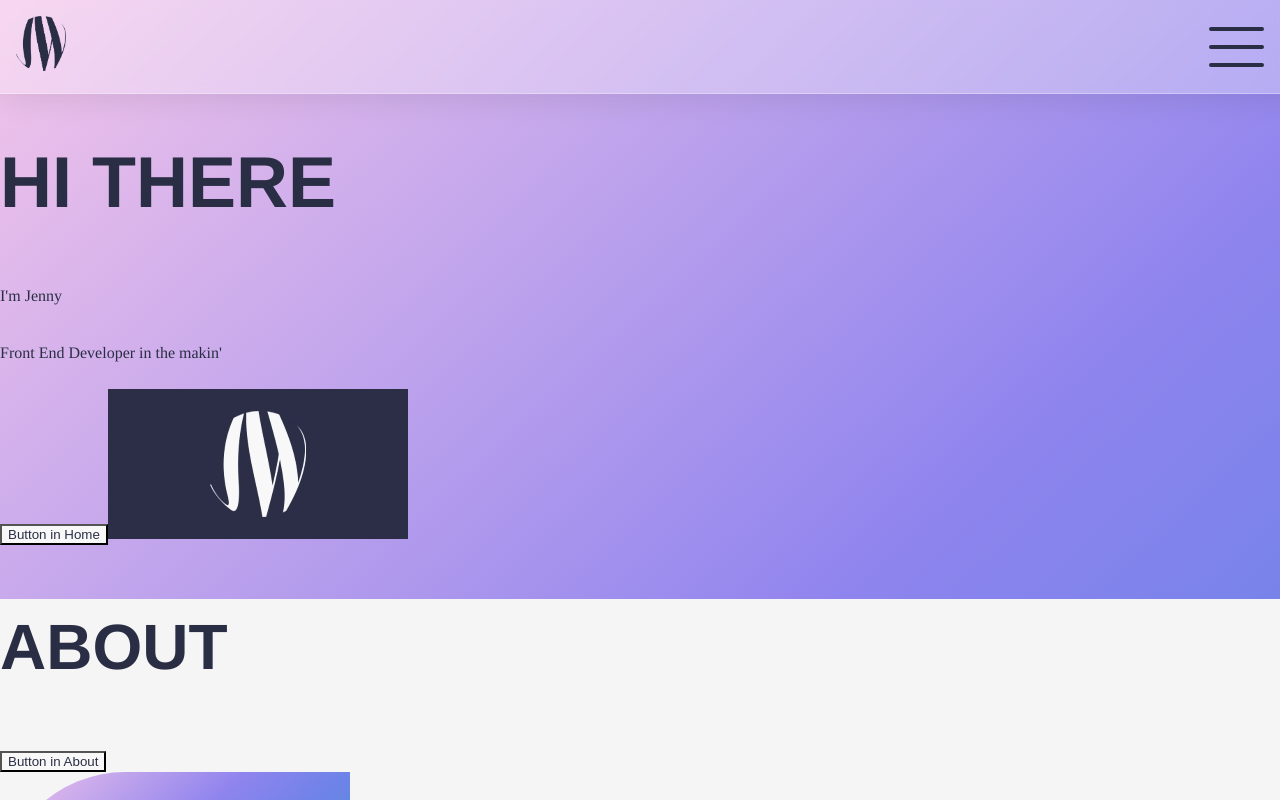
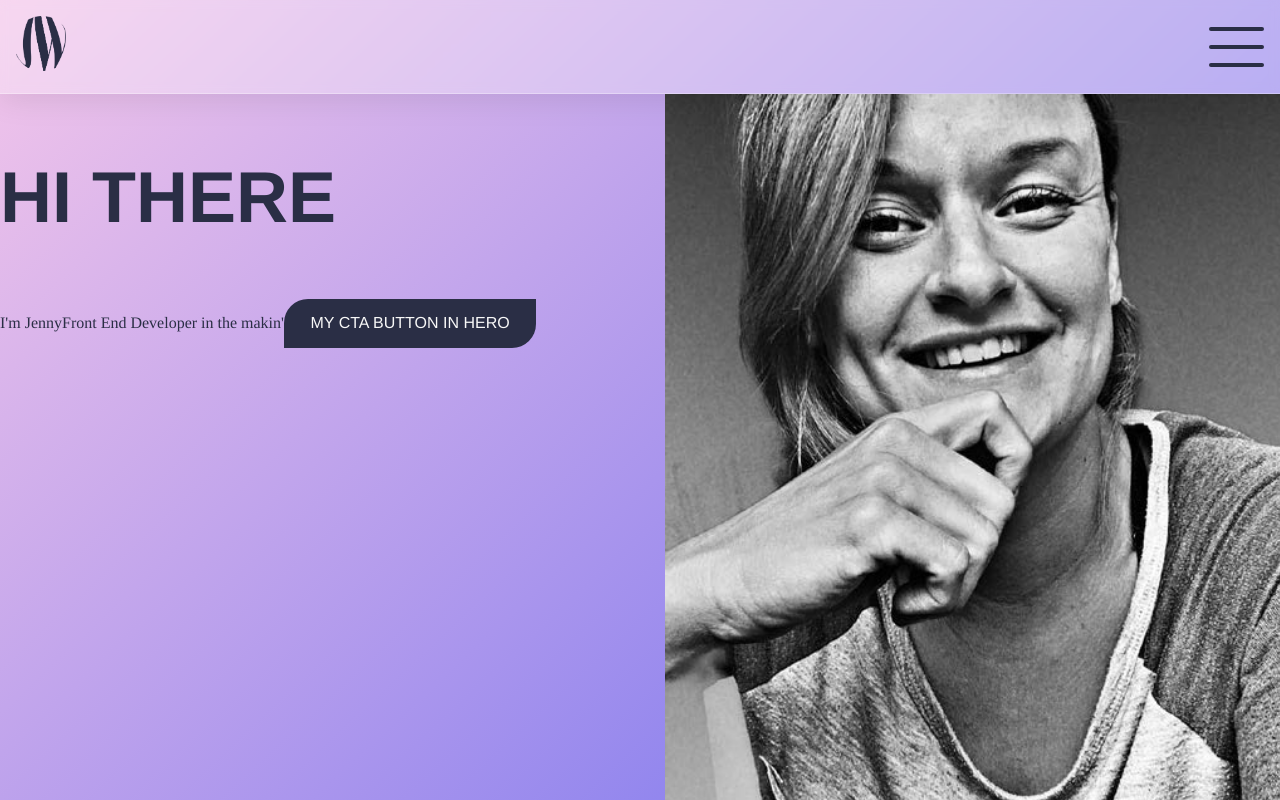
Before and after one commit to jenmwa/portfolio-react, a React (Vite) app: page /#/ in a window 1280 px wide. Shown: the top 800 px of the page. Built offline with nearby package versions, Linux system fonts and the light colour scheme; a web font is replaced by a local one.

Commit message:
img hero added

```diff
--- a/index.html
+++ b/index.html
@@ -18,7 +18,7 @@
     href="https://fonts.googleapis.com/css2?family=Material+Symbols+Outlined:opsz,wght,FILL,GRAD@24,400,0,0" />
 
 
-  <title>Vite + React + TS</title>
+  <title>Jenny Waller - Blivande Frontend-Utvecklare</title>
 </head>
 
 <body>
--- a/src/components/About.tsx
+++ b/src/components/About.tsx
@@ -1,3 +1,4 @@
+import { Button } from "./styled/Buttons";
 import { ColorDiv } from "./styled/Divs";
 import { H2 } from "./styled/Headings";
 import { Section } from "./styled/Sections";
@@ -7,7 +8,7 @@ export const About = () => {
     <>
       <Section>
         <H2>About</H2>
-        <button>Button in About</button>
+        <Button>Button in About</Button>
         <ColorDiv></ColorDiv>
       </Section>
     </>
--- a/src/components/Button.tsx
+++ b/src/components/Button.tsx
@@ -1,22 +1,27 @@
-import { useContext } from "react"
-import { ThemeContext } from "../contexts/ThemeContext"
+import { useContext } from "react";
+import { ThemeContext } from "../contexts/ThemeContext";
 
-interface IClick {
+interface IClickProps {
   click: () => void;
   children: JSX.Element;
 }
 
-export const Button = ({click, children}: IClick) => {
-  const currentTheme = useContext(ThemeContext)
+export const Button = ({ click, children }: IClickProps) => {
+  const currentTheme = useContext(ThemeContext);
 
-  return <>
-    <button
-      style={{ backgroundColor: currentTheme.backgroundColor, color: currentTheme.color }}
-      className="material-symbols-outlined"
-      onClick={click}
+  return (
+    <>
+      <button
+        style={{
+          backgroundColor: currentTheme.backgroundColor,
+          color: currentTheme.color,
+        }}
+        className="material-symbols-outlined"
+        onClick={click}
       >
         {children}
-      {/* dark_mode */}
+        {/* dark_mode */}
       </button>
-  </>
-}
+    </>
+  );
+};
--- a/src/components/Footer.tsx
+++ b/src/components/Footer.tsx
@@ -1,8 +1,8 @@
-
-
 export const Footer = () => {
-
-    return <>
-        <p>footer</p>
+  return (
+    <>
+      <p>footer</p>
+      <button className="test">This is a Button</button>
     </>
-}
+  );
+};
--- a/src/components/Hero.tsx
+++ b/src/components/Hero.tsx
@@ -1,17 +1,23 @@
+import { Button } from "./styled/Buttons";
+import { Flex50percent } from "./styled/Divs";
 import { H1 } from "./styled/Headings";
+import { ImageContainerFull, ImageFull } from "./styled/Image";
+import jenny from "/jenny-waller-cv-sv.jpg";
 
 export const Hero = () => {
   return (
     <>
-      <div className="hero-text">
-        <H1>hi there</H1>
-        <p>I'm Jenny</p>
-        <span>Front End Developer in the makin'</span>
-        <br></br>
-        <br></br>
-        <button>Button in Home</button>
-        <img src="/placeholder.webp"></img>
-      </div>
+      <Flex50percent>
+        <div className="hero-text">
+          <H1>hi there</H1>
+          <span>I'm Jenny</span>
+          <span>Front End Developer in the makin'</span>
+          <Button>My CTA Button in Hero</Button>
+        </div>
+        <ImageContainerFull>
+          <ImageFull src={jenny} alt="en tjej som ler mot kameran"></ImageFull>
+        </ImageContainerFull>
+      </Flex50percent>
     </>
   );
 };
--- a/src/components/styled/Divs.tsx
+++ b/src/components/styled/Divs.tsx
@@ -13,3 +13,12 @@ export const ColorDiv = styled.div`
     rgba(6, 177, 171, 1) 100%
   );
 `;
+
+export const Flex50percent = styled.div`
+  @media (min-width: 768px) {
+    margin-top: 0.9rem;
+    display: grid;
+    grid-template-columns: 1fr 1fr;
+    gap: 50px;
+  }
+`;
--- a/src/components/styled/Headings.tsx
+++ b/src/components/styled/Headings.tsx
@@ -8,6 +8,7 @@ export const H1 = styled.h1`
 `;
 
 export const H2 = styled.h2`
+  margin-top: 0;
   font-family: ${FontHeading};
   text-transform: uppercase;
   font-size: 4rem;
--- /dev/null
+++ b/src/components/styled/Image.tsx
@@ -0,0 +1,13 @@
+import styled from "styled-components";
+
+export const ImageContainerFull = styled.div`
+  width: 100%;
+  height: 100dvh;
+`;
+
+export const ImageFull = styled.img`
+  width: 100%;
+  height: 100%;
+  object-fit: cover;
+  object-position: top left;
+`;
--- a/src/index.scss
+++ b/src/index.scss
@@ -88,3 +88,27 @@ h1 {
     background-color: #f9f9f9;
   }
 } */
+
+button.test {
+  cursor: pointer;
+  background-color: white;
+  color: black;
+  border: 2px solid black;
+  box-shadow: 0.15rem 0.15rem black;
+  width: 175px;
+  padding: 0.4rem 0.8rem;
+
+  &:hover {
+    background-color: lightblue;
+    font-weight: bolder;
+  }
+
+  &:disabled {
+    background-color: lightgrey;
+
+    &:hover {
+      background-color: transparent;
+      border: 2px solid black;
+    }
+  }
+}
```
Also changed, not shown: public/jenny-waller-cv-sv.jpg (added).
